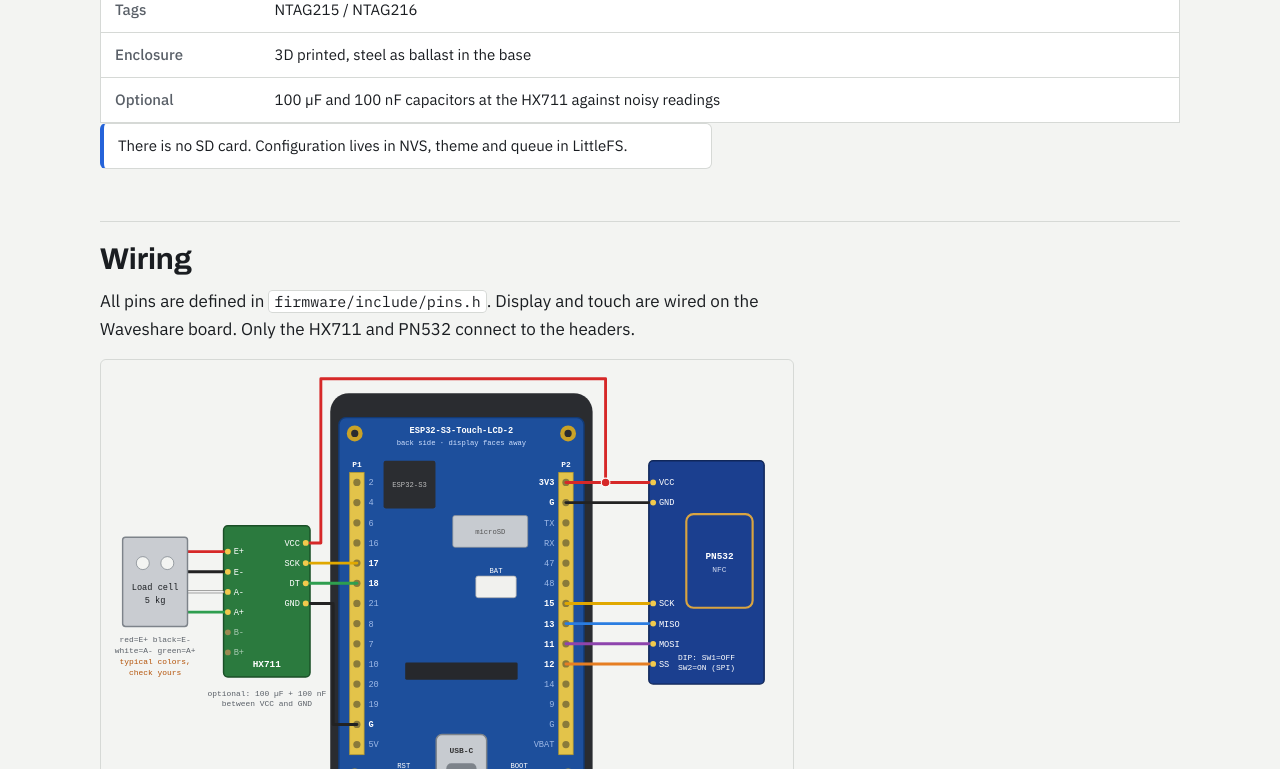
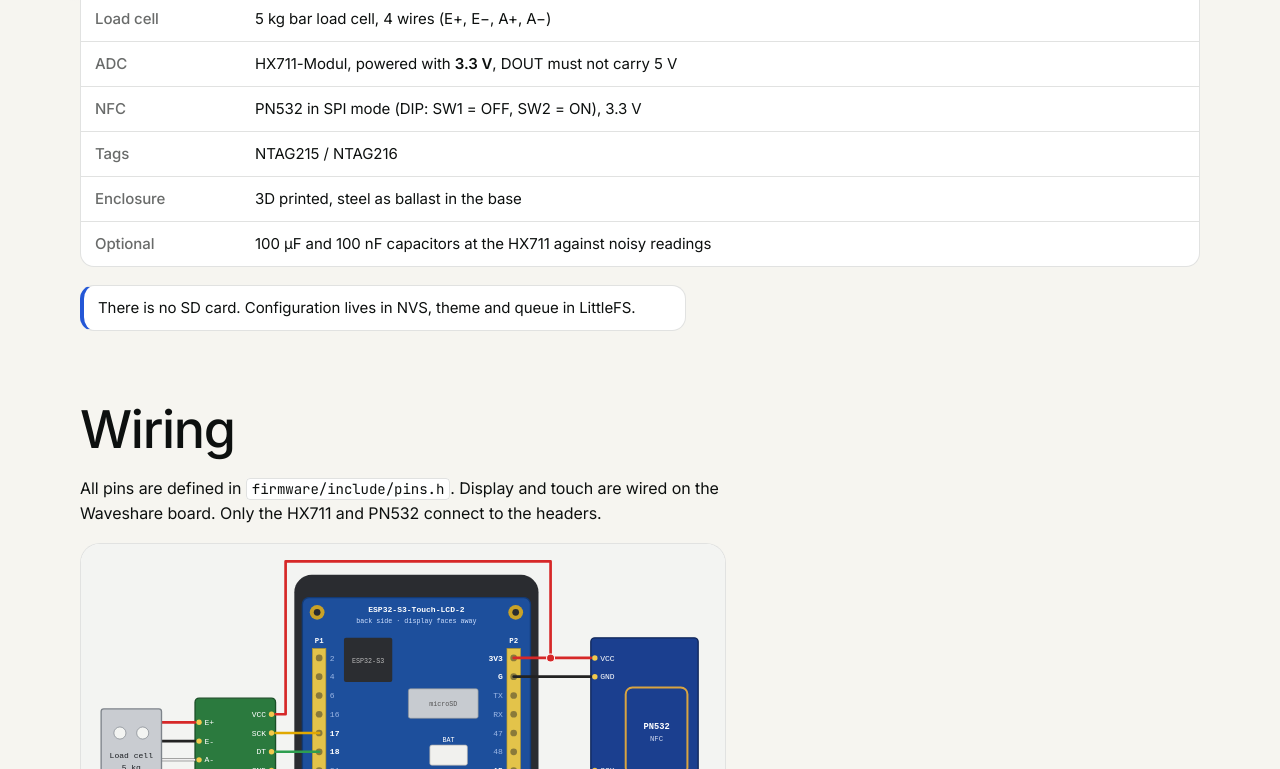
Before and after one commit to Drache055/filament-scale, a plain HTML site: page docs/bauen.html in a window 1280 px wide. Shown: the part 550-1319 px from the top of the page. Drawn offline with Linux system fonts and the light colour scheme; no server answers.

Commit message:
Restyle project site with a dark product-page design
Near-black background, oversized tight headlines, pill buttons, soft
gradient glow, card-based steps and scroll reveal animations. Markup,
flasher, language switch and content are unchanged.

Co-Authored-By: Claude Sonnet 5.5 <noreply@anthropic.com>
Claude-Session: https://claude.ai/code/session_01HpSZ5Gdgn1NqjAiiaELMgx

```diff
--- a/docs/app.js
+++ b/docs/app.js
@@ -6,3 +6,12 @@
   btn.onclick=function(){set(l==='de'?'en':'de')};
   set(l);
 })();
+
+(function(){
+  var d=document.documentElement;
+  if(!('IntersectionObserver' in window)||matchMedia('(prefers-reduced-motion:reduce)').matches)return;
+  d.classList.add('js');
+  var els=document.querySelectorAll('.hero-text > *,.hero-img,section > *,.steps li,.features > div,.page > h2,.page > h3');
+  var io=new IntersectionObserver(function(es){es.forEach(function(e){if(e.isIntersecting){e.target.classList.add('in');io.unobserve(e.target)}})},{rootMargin:'0px 0px -8% 0px'});
+  els.forEach(function(el,i){el.classList.add('rv');el.style.setProperty('--d',(el.matches('.steps li,.features > div')?(i%4)*0.08:0)+'s');io.observe(el)});
+})();
--- a/docs/style.css
+++ b/docs/style.css
@@ -1,30 +1,37 @@
 /* Filament Scale – Projektseite
-   Layout: linksbündige Doku-Seite, eine Textspalte (~68ch), Bilder und Tabellen dürfen breiter sein.
-   Farben: helles Werkstatt-Grau, Akzent = Blau des Geräte-Themes (data/theme.json). */
-@import url("https://fonts.googleapis.com/css2?family=Archivo:wdth,wght@112,600;112,700&family=IBM+Plex+Sans:ital,wght@0,400;0,500;0,600;1,400&family=IBM+Plex+Mono:wght@400;500&display=swap");
+   Designsprache angelehnt an moderne dunkle Produktseiten: fast schwarzer Grund, riesige eng gesetzte Headlines,
+   Pill-Buttons, großzügige Abstände, weiche Farbverläufe, Einblend-Animationen.
+   Akzent = Blau des Geräte-Themes (data/theme.json). */
+@import url("https://fonts.googleapis.com/css2?family=Inter:wght@400;500;600&family=JetBrains+Mono:wght@400;500&display=swap");
 
 :root{
-  --bg:#f3f4f2;
-  --surface:#ffffff;
-  --ink:#1a1d21;
-  --muted:#5a6068;
-  --line:#d6d9d6;
-  --accent:#2563d9;
-  --accent-ink:#ffffff;
-  --warn:#b45309;
-  --screen:#10131a;
-  --f-display:"Archivo","Helvetica Neue",Arial,sans-serif;
-  --f-body:"IBM Plex Sans",system-ui,-apple-system,"Segoe UI",sans-serif;
-  --f-mono:"IBM Plex Mono",ui-monospace,Menlo,Consolas,monospace;
-  --text:68ch;
-  --wide:1120px;
-  --r:6px;
+  --bg:#0d100f;
+  --surface:rgba(255,255,255,.04);
+  --surface-solid:#161a19;
+  --ink:#f6f6f6;
+  --muted:rgba(246,246,246,.62);
+  --line:rgba(255,255,255,.12);
+  --accent:#7aa7ff;
+  --accent-ink:#0b1220;
+  --pill:rgba(255,255,255,.08);
+  --warn:#f0a43c;
+  --screen:#05070b;
+  --glow1:rgba(80,120,255,.28);
+  --glow2:rgba(190,110,255,.18);
+  --f-display:"Inter","Helvetica Neue",Arial,sans-serif;
+  --f-body:"Inter",system-ui,-apple-system,"Segoe UI",sans-serif;
+  --f-mono:"JetBrains Mono",ui-monospace,Menlo,Consolas,monospace;
+  --text:64ch;
+  --wide:1160px;
+  --r:14px;
+  color-scheme:dark;
 }
-@media (prefers-color-scheme:dark){
+@media (prefers-color-scheme:light){
   :root{
-    --bg:#14171b;--surface:#1b1f24;--ink:#e7e9ec;--muted:#9aa1aa;--line:#2c3239;
-    --accent:#6c9ff5;--accent-ink:#0e1420;--warn:#f0a43c;
-    color-scheme:dark;
+    --bg:#f6f5f0;--surface:#ffffff;--surface-solid:#ffffff;--ink:#0d100f;--muted:rgba(13,16,15,.62);--line:rgba(13,16,15,.12);
+    --accent:#2457d6;--accent-ink:#ffffff;--pill:rgba(13,16,15,.06);--warn:#b45309;--screen:#10131a;
+    --glow1:rgba(80,120,255,.22);--glow2:rgba(190,110,255,.14);
+    color-scheme:light;
   }
 }
 
@@ -183,3 +190,86 @@ html[lang=de] [data-l=de],html[lang=en] [data-l=en]{display:revert}
 .wiring{margin:16px 0 20px}
 .wiring img{display:block;width:100%;height:auto;border:1px solid var(--line);border-radius:var(--r)}
 .wiring figcaption{font-size:13px;color:var(--muted);margin-top:6px}
+
+/* ===== Designsprache: dunkle Produktseite ===== */
+body{font:16px/1.6 var(--f-body);letter-spacing:-.005em;-webkit-font-smoothing:antialiased}
+h1,h2,h3{font-family:var(--f-display);font-stretch:100%;font-weight:500;line-height:1.05}
+h1{font-size:clamp(40px,8vw,96px);letter-spacing:-.03em;margin:0 0 24px}
+h2{font-size:clamp(30px,4.6vw,52px);letter-spacing:-.025em;margin:0 0 18px}
+h3{font-size:18px;font-weight:500;letter-spacing:-.01em;line-height:1.3}
+.label{display:inline-block;font:500 12px var(--f-mono);letter-spacing:.1em;padding:5px 12px;border-radius:999px;background:var(--pill);color:var(--muted);margin:0 0 20px}
+a{text-underline-offset:.2em}
+section{padding-block:clamp(56px,9vw,112px)}
+
+/* Navigation: Pill-Leiste, durchscheinend */
+nav{position:sticky;top:0;z-index:20;border-bottom:0;background:color-mix(in srgb,var(--bg) 78%,transparent);backdrop-filter:saturate(1.4) blur(14px);-webkit-backdrop-filter:saturate(1.4) blur(14px)}
+nav .wrap{min-height:64px;gap:8px}
+nav b{font:600 16px var(--f-display);letter-spacing:-.01em;margin-right:14px}
+nav a{font-size:14px;padding:6px 12px;border-radius:999px;transition:background .2s,color .2s}
+nav b a{padding:0}
+nav a:hover{background:var(--pill)}
+nav a[aria-current]{background:var(--pill)}
+nav .links{gap:2px}
+nav a.gh{background:var(--pill);color:var(--ink);padding:7px 16px}
+nav a.gh:hover{background:var(--line)}
+.lang{border:0;background:var(--accent);color:var(--accent-ink);border-radius:999px;padding:7px 14px;font:500 12px var(--f-mono);transition:filter .2s}
+.lang:hover{filter:brightness(1.1)}
+
+/* Buttons: Pills */
+.btn{padding:12px 22px;border-radius:999px;font-weight:500;font-size:15px;border:0;transition:transform .2s,filter .2s,background .2s}
+.btn:hover{filter:brightness(1.1);transform:translateY(-1px)}
+.btn.ghost{background:var(--pill);color:var(--ink);border:0}
+.btn.ghost:hover{background:var(--line);filter:none}
+.btn.big{padding:15px 28px;font-size:16px}
+
+/* Karten, Tabellen, Code */
+.card,.flashbox,table,pre,.formula,.note,.flow span.s,.page code,.wiring img,.faq details{background:var(--surface)}
+.card,.flashbox{border-radius:20px}
+.flashbox{padding:28px}
+table{border-radius:var(--r);overflow:hidden;border-collapse:separate;border-spacing:0}
+tr:last-child td,tr:last-child th{border-bottom:0}
+.note{border-radius:var(--r)}
+.two img,.hero-img img,.wiring img,.demo-video{border-radius:20px}
+.page h2{border-top:0;padding-top:0;margin-top:72px}
+
+/* Startseite: Hero */
+.hero{position:relative;padding-block:clamp(72px,12vw,150px) clamp(36px,5vw,64px);text-align:left}
+body{position:relative}
+body::before{content:"";position:absolute;top:0;left:0;right:0;height:760px;z-index:-1;pointer-events:none;
+  background:radial-gradient(60% 55% at 70% 20%,var(--glow1),transparent 70%),radial-gradient(45% 45% at 20% 45%,var(--glow2),transparent 70%)}
+.hero-text{max-width:900px}
+.hero .lead{font-size:clamp(17px,2vw,21px);max-width:60ch;margin-bottom:34px}
+.status{border-top:1px solid var(--line);padding-top:18px;max-width:60ch}
+.hero-img{position:relative;padding:10px;border-radius:28px;background:linear-gradient(135deg,var(--glow1),var(--glow2) 60%,transparent);}
+.hero-img img{border-radius:20px}
+
+/* Ablauf: Karten in Reihe */
+.steps{gap:16px;margin-top:44px}
+.steps li{background:var(--surface);border:1px solid var(--line);border-radius:20px;padding:22px;transition:transform .3s,border-color .3s}
+.steps li:hover{transform:translateY(-4px);border-color:color-mix(in srgb,var(--accent) 50%,var(--line))}
+.steps .screen{max-width:none;order:-1}
+.steps .n{display:inline-grid;place-items:center;width:28px;height:28px;border-radius:50%;background:var(--accent);color:var(--accent-ink);font-weight:500}
+
+/* Rechnung, Funktionen, FAQ */
+.calc{gap:56px;align-items:center}
+.calc table{font-size:15px}
+.features{gap:0 56px;margin-top:40px}
+.features div{padding:24px 0}
+.features dt{font-size:18px;font-weight:500;margin-bottom:6px}
+.faq summary{padding:20px 0;font-weight:500;font-size:17px}
+.faq details{background:none;border-radius:0}
+.faq summary::after{font-size:22px}
+.demo-video{margin-top:32px;border:1px solid var(--line)}
+footer{border-top:1px solid var(--line);padding-block:40px;margin-top:40px}
+.page{padding-block:clamp(48px,8vw,96px) 24px}
+.page > h1{margin-bottom:20px}
+
+/* Einblenden beim Scrollen (nur mit JS; ohne bleibt alles sichtbar) */
+.js .rv{opacity:0;transform:translateY(28px);transition:opacity .8s cubic-bezier(.2,.7,.2,1),transform .8s cubic-bezier(.2,.7,.2,1);transition-delay:var(--d,0s)}
+.js .rv.in{opacity:1;transform:none}
+@media (prefers-reduced-motion:reduce){.js .rv{opacity:1;transform:none;transition:none}.steps li,.btn{transition:none}}
+.page .toc{padding-left:0;margin-top:26px}
+.page table + .note,.page .table-scroll + .note,.page .note{margin-top:18px}
+.page .note + .note{margin-top:12px}
+html,body{overflow-x:clip}
+@media (max-width:480px){.steps .screen{max-width:200px}}
```
